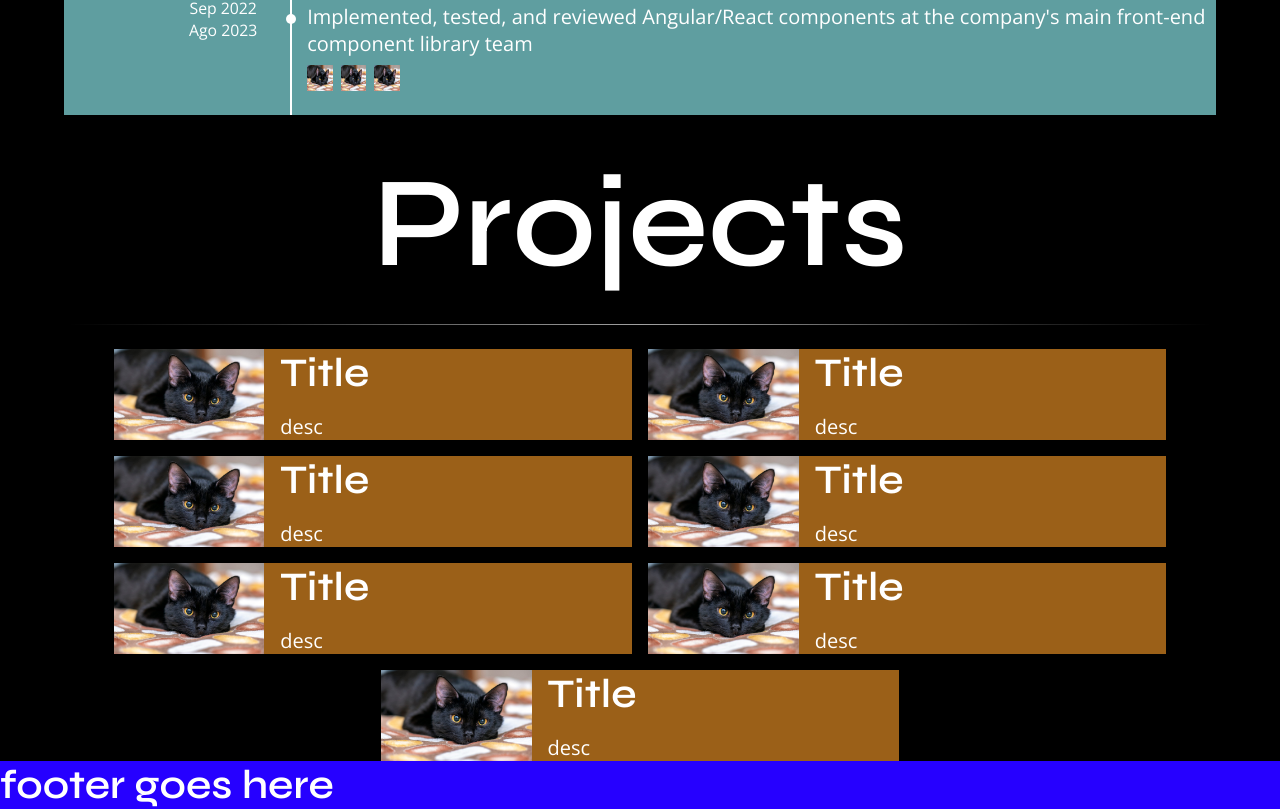
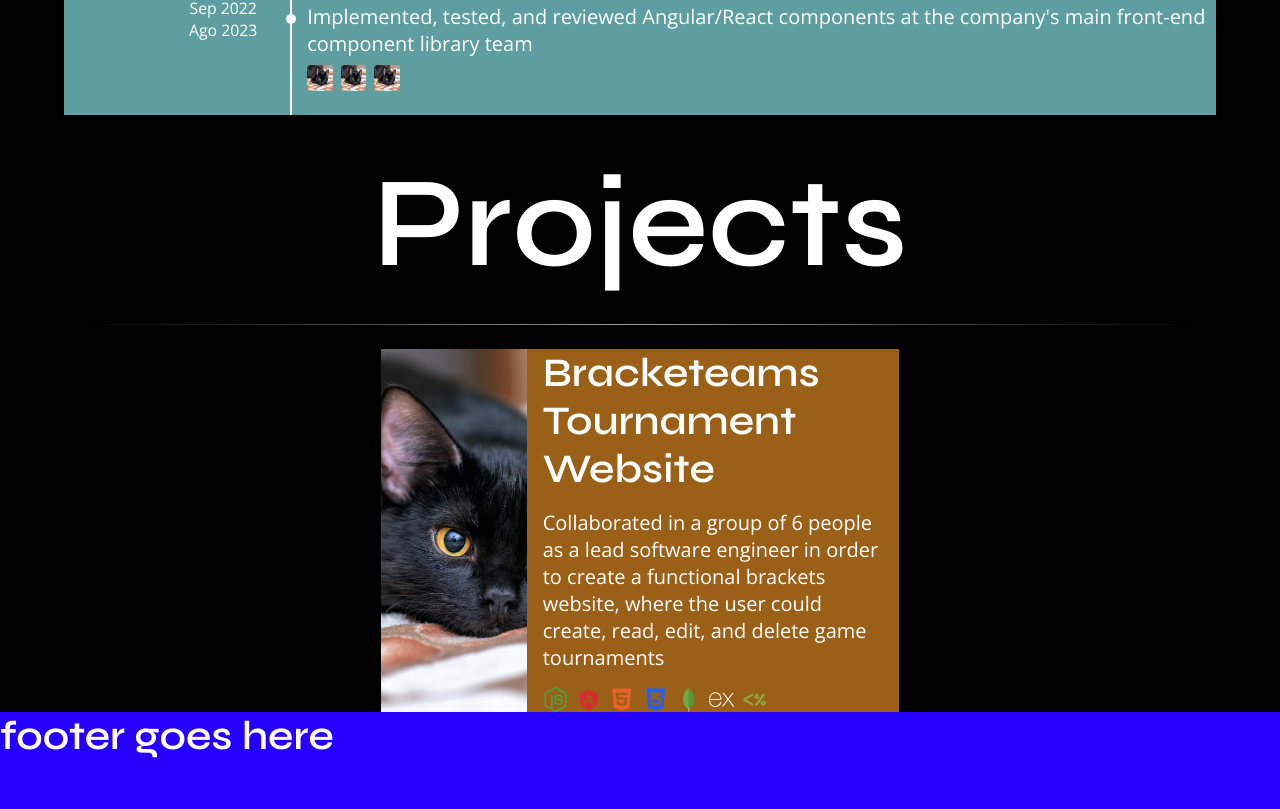
Before and after one commit to Gatinoko/Portfolio, a Next.js app: page / in a window 1280 px wide. Shown: the part 1936-2745 px from the top of the page. After the commit the page ends 2696 px from the top, so only its background shows below. Built offline with nearby package versions, Linux system fonts and the light colour scheme.

Commit message:
feat(components): Finished creation and implementation of ProjectItem component

```diff
--- a/components/project-box/project-item/project-item.scss
+++ b/components/project-box/project-item/project-item.scss
@@ -12,13 +12,13 @@
 		}
 	}
 
-	.icon {
+	.cover-image {
 		position: relative;
 		width: 30%;
 		height: auto;
 	}
 
-	.title-description-container {
+	.main-information {
 		& {
 			display: flex;
 			flex-direction: column;
@@ -34,5 +34,17 @@
 
 		.description {
 		}
+
+		.tech-icons {
+			display: flex;
+			gap: get-spacing-value(spacing-8);
+		}
+	}
+
+	.icon-links {
+		display: flex;
+		flex-direction: column;
+		justify-content: center;
+		gap: get-spacing-value(spacing-16);
 	}
 }
--- a/components/project-box/project-item/project-item.tsx
+++ b/components/project-box/project-item/project-item.tsx
@@ -1,29 +1,74 @@
 /* eslint-disable react/display-name */
+import Icon from '@/components/icon/icon';
 import Image from 'next/image';
-import React from 'react';
+import React, { ReactNode } from 'react';
 
 export interface ProjectItemProps {
-	icon: string;
+	coverImage: string;
 	title: string;
 	description: string;
+	icons?: ReactNode[];
+	githubProjectLink?: string;
+	projectWebsiteLink?: string;
 	className?: string;
 }
 
 export default function ProjectItem(props: ProjectItemProps) {
-	const { icon, title, description, className } = props;
+	const {
+		coverImage,
+		title,
+		description,
+		icons,
+		githubProjectLink,
+		projectWebsiteLink,
+		className,
+	} = props;
 	return (
 		<li className={`project-item ${className}`}>
-			<div className='icon'>
+			{/* Image */}
+			<div className='cover-image'>
 				<Image
 					style={{ objectFit: 'cover' }}
-					src={icon}
+					src={coverImage}
 					fill={true}
 					alt={''}
 				/>
 			</div>
-			<div className='title-description-container'>
+
+			{/* Main information */}
+			<div className='main-information'>
+				{/* Title */}
 				<h6 className='title'>{title}</h6>
+
+				{/* Description */}
 				<p className='description'>{description}</p>
+
+				{/* Technology icons */}
+				{icons && (
+					<div className='tech-icons'>
+						{icons.map((iconNode, index) => iconNode)}
+					</div>
+				)}
+			</div>
+
+			{/* Links to websites */}
+			<div className='icon-links'>
+				{githubProjectLink && (
+					<a href={githubProjectLink}>
+						<Icon
+							name={'github'}
+							size={'small'}
+						/>
+					</a>
+				)}
+				{projectWebsiteLink && (
+					<a href={projectWebsiteLink}>
+						<Icon
+							name={'link'}
+							size={'small'}
+						/>
+					</a>
+				)}
 			</div>
 		</li>
 	);
--- a/pages/index.tsx
+++ b/pages/index.tsx
@@ -155,46 +155,61 @@ export default function Index(props: any, rootMainRef: any) {
 						projectBoxItems={[
 							<ProjectItem
 								key={'laksjd'}
-								icon={'/cat.jpg'}
-								title={'Title'}
-								description={'desc'}
+								coverImage={'/cat.jpg'}
+								title='Bracketeams Tournament Website'
+								description={`Collaborated in a group of 6 people as a lead software engineer in order to create a functional brackets
+							website, where the user could create, read, edit, and delete game tournaments`}
+								icons={[
+									<Icon
+										key={'1'}
+										name={'nodejs'}
+										size={'small'}
 									/>,
-							<ProjectItem
-								key={'laksjd'}
-								icon={'/cat.jpg'}
-								title={'Title'}
-								description={'desc'}
+									<Icon
+										key={'1'}
+										name={'angular'}
+										size={'small'}
 									/>,
-							<ProjectItem
-								key={'laksjd'}
-								icon={'/cat.jpg'}
-								title={'Title'}
-								description={'desc'}
+									<Icon
+										key={'1'}
+										name={'html5'}
+										size={'small'}
 									/>,
-							<ProjectItem
-								key={'laksjd'}
-								icon={'/cat.jpg'}
-								title={'Title'}
-								description={'desc'}
+									<Icon
+										key={'1'}
+										name={'css3'}
+										size={'small'}
 									/>,
-							<ProjectItem
-								key={'laksjd'}
-								icon={'/cat.jpg'}
-								title={'Title'}
-								description={'desc'}
+									<Icon
+										key={'1'}
+										name={'mongodb'}
+										size={'small'}
 									/>,
-							<ProjectItem
-								key={'laksjd'}
-								icon={'/cat.jpg'}
-								title={'Title'}
-								description={'desc'}
+									<Icon
+										key={'1'}
+										name={'express'}
+										size={'small'}
 									/>,
-							<ProjectItem
-								key={'laksjd'}
-								icon={'/cat.jpg'}
-								title={'Title'}
-								description={'desc'}
+									<Icon
+										key={'1'}
+										name={'ejs'}
+										size={'small'}
 									/>,
+								]}
+							/>,
+							// <ProjectItem
+							// 	key={'laksjd'}
+							// 	icon={'/cat.jpg'}
+							// 	title='Mockup Music Player'
+							// 	description={`Implemented the following features: add and delete artists, assign music to specific artists, edit music
+							// 	information, delete music, and play the user’s selected music`}
+							// />,
+							// <ProjectItem
+							// 	key={'laksjd'}
+							// 	icon={'/cat.jpg'}
+							// 	title='Personal Website'
+							// 	description={`Created a website with information about my projects, services, contact information, and a login page`}
+							// />,
 						]}></ProjectBox>
 				</PageSection>
 			</RevealAnimation>
```
Lines whose indentation alone changed are shown as unchanged.
